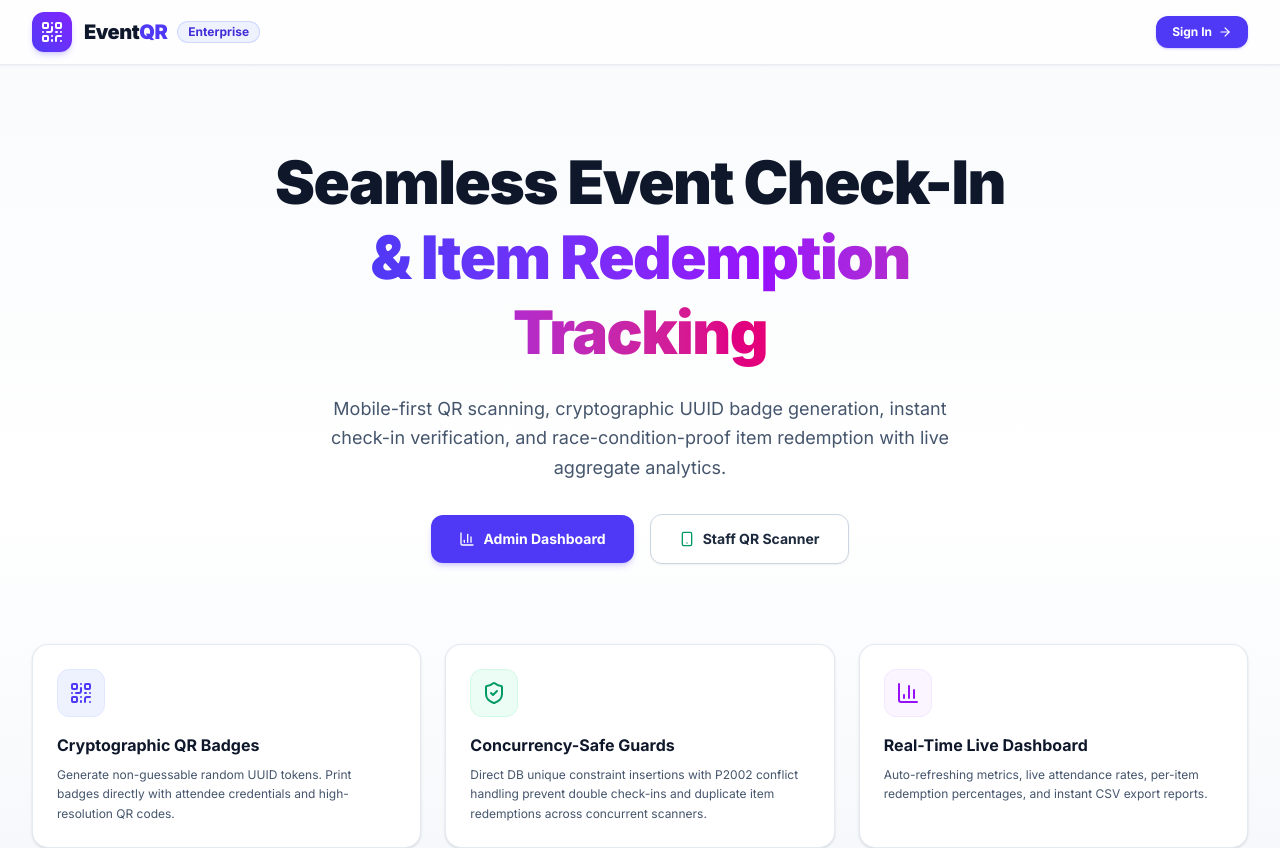
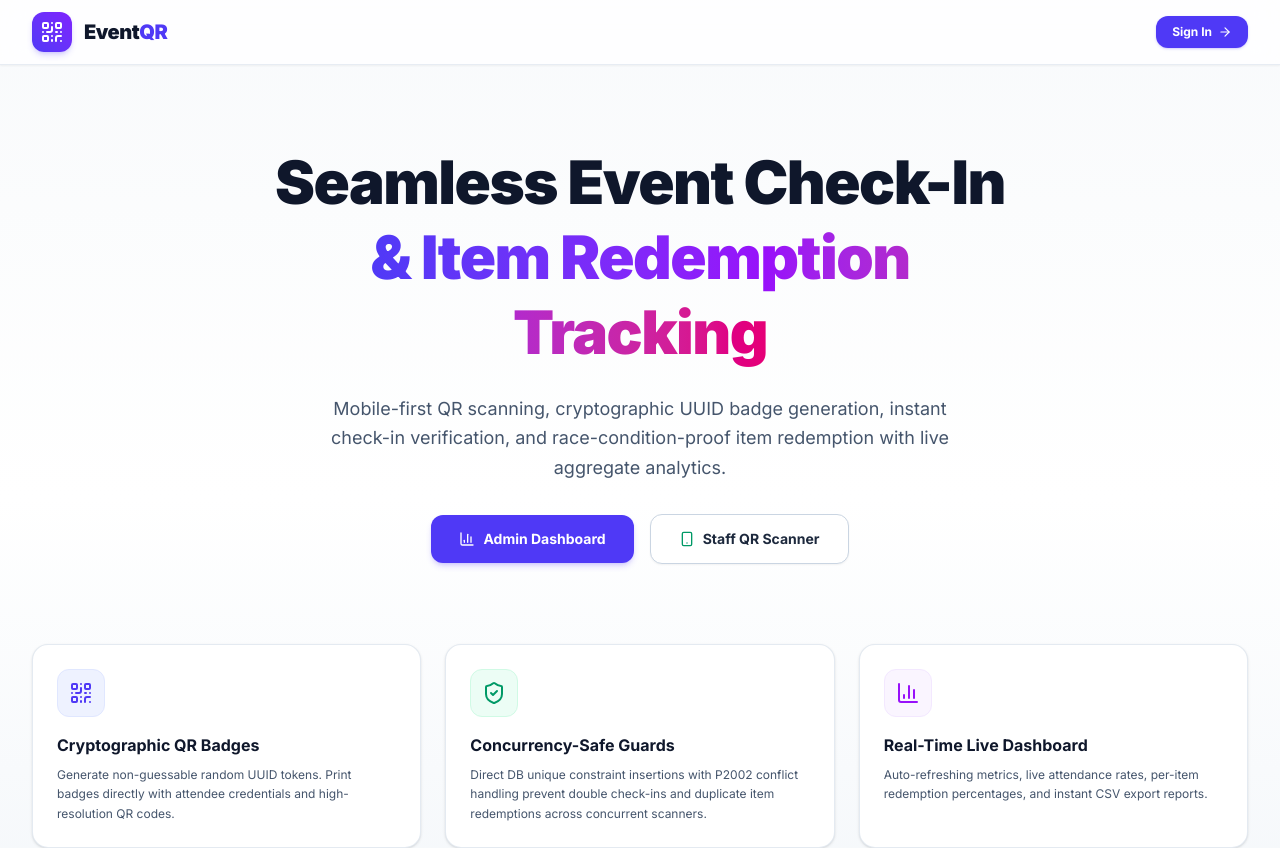
Before and after one commit to rozyrosh/event_qr_smilemedia, a Next.js app: page / in a window 1280 px wide. Shown: the top 848 px of the page. Built offline with nearby package versions, Linux system fonts and the light colour scheme; no server answers.

Commit message:
fix: remove Enterprise badge from navbar

```diff
--- a/src/app/page.tsx
+++ b/src/app/page.tsx
@@ -23,9 +23,6 @@ export default function HomePage() {
             <div className="flex items-center">
               <span className="text-xl font-black tracking-tight text-slate-900">
                 Event<span className="text-indigo-600">QR</span>
-              </span>
-              <span className="text-xs px-2.5 py-0.5 ml-2.5 rounded-full bg-indigo-50 text-indigo-700 border border-indigo-200/80 font-bold">
-                Enterprise
               </span>
             </div>
           </div>
```
